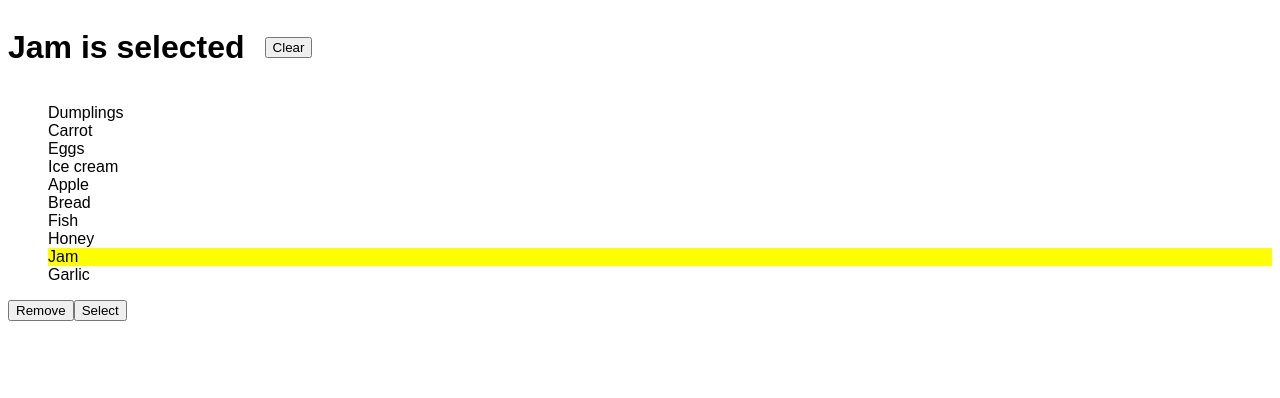
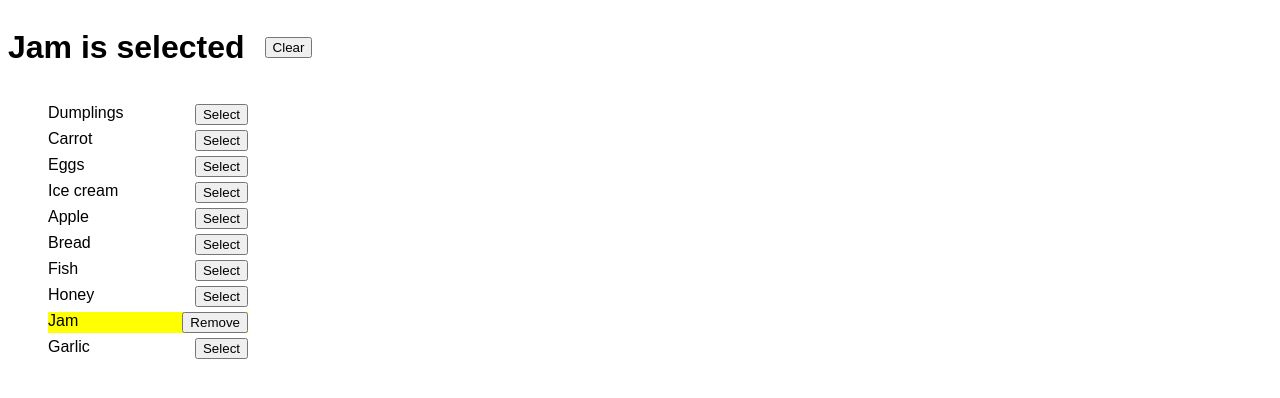
Before and after one commit to mate-academy/react_goods-selector, a React (Create React App) app: page / in a window 1280 px wide. Shown: the top 398 px of the page. Built offline with nearby package versions, Linux system fonts and the light colour scheme.

Commit message:
Task complete

```diff
--- a/src/App.scss
+++ b/src/App.scss
@@ -13,8 +13,14 @@ html {
 .Good {
   display: flex;
   gap: 10px;
+  justify-content: space-between;
+  margin-bottom: 5px;
 
   &--active {
     background-color: #ff0;
   }
 }
+
+.List {
+  width: 200px;
+}
--- a/src/App.tsx
+++ b/src/App.tsx
@@ -1,51 +1,92 @@
-import React from 'react';
+import { Component } from 'react';
 import './App.scss';
+import classNames from 'classnames';
+import goodsFromServer from './goods';
 
-// import goodsFromServer from './goods';
+type State = {
+  selectedGoods: string[];
+};
 
-export const App: React.FC = () => {
+export class App extends Component<{}, State> {
+  state = {
+    selectedGoods: ['Jam'],
+  };
+
+  isSelected(good: string): boolean {
+    return !!this.state.selectedGoods.find(g => g === good);
+  }
+
+  addProp(good: string) {
+    // this.setState({ selectedGoods: [...state.selectedGoods, good] });
+    this.setState({ selectedGoods: [good] });
+  }
+
+  removeProp(good: string, state: State) {
+    this.setState({
+      selectedGoods: state.selectedGoods.filter(el => el !== good),
+    });
+  }
+
+  render() {
+    const { selectedGoods } = this.state;
+
     return (
       <main className="App">
         <header className="App__header">
           <h1 className="App__title">
-          Jam is selected
+            {!selectedGoods.length && 'No goods selected' }
+            {!!selectedGoods.length && `${selectedGoods.join(', ')} is selected` }
           </h1>
 
+          {!!selectedGoods.length && (
             <button
               type="button"
               className="App__clear"
+              onClick={() => {
+                this.setState({ selectedGoods: [] });
+              }}
             >
               Clear
             </button>
+          )}
         </header>
 
-      <ul>
-        <li className="Good">Dumplings</li>
-        <li className="Good">Carrot</li>
-        <li className="Good">Eggs</li>
-        <li className="Good">Ice cream</li>
-        <li className="Good">Apple</li>
-        <li className="Good">Bread</li>
-        <li className="Good">Fish</li>
-        <li className="Good">Honey</li>
-        <li className="Good Good--active">Jam</li>
-        <li className="Good">Garlic</li>
-      </ul>
+        <ul className="List">
+          {goodsFromServer.map((good) => (
+            <>
+              <li
+                key={good}
+                className={classNames('Good',
+                  { 'Good--active': this.isSelected(good) })}
+              >
+                {good}
 
-      {/* Put required buttons into each Good */}
+                { !this.isSelected(good) && (
                   <button
+                    key={`button${good}`}
+                    type="button"
+                    className="Good__select"
+                    onClick={() => this.addProp(good)}
+                  >
+                    Select
+                  </button>
+                ) }
+
+                { this.isSelected(good) && (
+                  <button
+                    key={`button${good}`}
                     type="button"
                     className="Good__remove"
+                    onClick={() => this.removeProp(good, this.state)}
                   >
                     Remove
                   </button>
-
-      <button
-        type="button"
-        className="Good__select"
-      >
-        Select
-      </button>
+                ) }
+              </li>
+            </>
+          ))}
+        </ul>
       </main>
     );
-};
+  }
+}
```
Also changed, not shown: 1 other file (tests, documents, lock files or other folders). Lines whose indentation alone changed are shown as unchanged.
